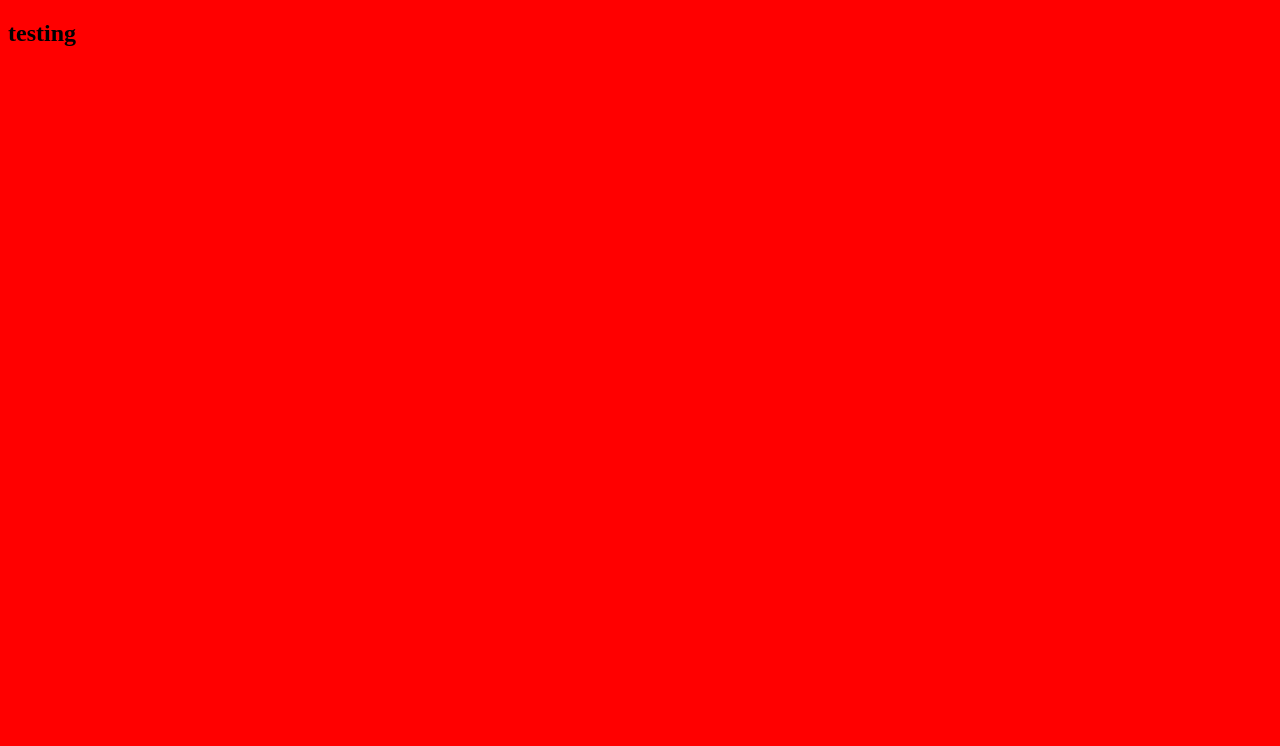
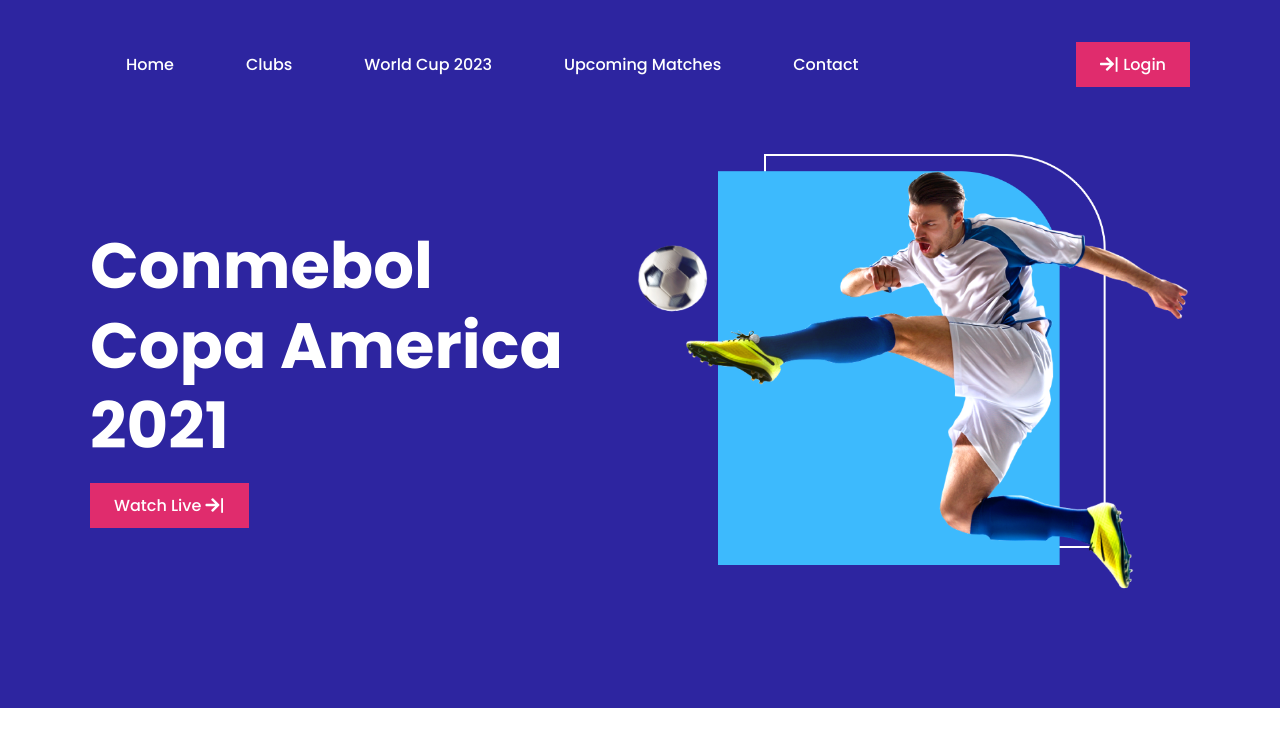
Before and after one commit to Mehedi615/Responsive-Football, a plain HTML site: page index.html in a window 1280 px wide. Drawn offline with Linux system fonts and the light colour scheme.

Commit message:
added header section

```diff
--- a/css/style.scss
+++ b/css/style.scss
@@ -1,3 +1,100 @@
+@import "media_queries";
+
+// google font
+@import url("https://fonts.googleapis.com/css2?family=Poppins:wght@400;500;600;700;800&display=swap");
+
+// reset
+* {
+  box-sizing: border-box;
+  margin: 0;
+  padding: 0;
+}
+
 body {
-  background: red;
+  font-family: "Poppins", sans-serif;
 }
+
+// utilities
+
+li {
+  list-style: none;
+}
+a {
+  text-decoration: none;
+}
+// common classes
+.container {
+  max-width: 1200px;
+  margin: 0 auto;
+  padding: 42px 50px;
+}
+
+.flex {
+  display: flex;
+}
+.grid {
+  display: grid;
+}
+.jc-center {
+  justify-content: center;
+}
+.jc-sb {
+  justify-content: space-between;
+}
+.ai-center {
+  align-items: center;
+}
+.btn-primary {
+  background: #e02c6d;
+  padding: 10px 24px;
+  font-weight: 500;
+  display: inline-block;
+
+  font-size: 16px;
+}
+
+.bg-header {
+  background: #2d25a0;
+}
+
+// header
+
+.header {
+  font-weight: 500;
+  font-size: 16px;
+  //   line-height: 24px;
+  a {
+    color: #fff;
+  }
+  li {
+    margin: 0 36px;
+  }
+  &-content {
+    padding: 67px 0;
+  }
+  &-contents {
+    h1 {
+      width: 485px;
+      height: 230px;
+      font-weight: bold;
+      font-size: 64px;
+      line-height: 80px;
+      color: #ffffff;
+    }
+    .btn-primary {
+      margin-top: 27px;
+    }
+  }
+
+  &-thumbnail {
+    display: inline-block;
+    img {
+      width: 556.01px;
+      height: 438px;
+      //   margin-left: 102px;
+    }
+    img:hover {
+      transform: matrix(-1, 0, 0, 1, 0, 0);
+    }
+  }
+}
--- a/index.html
+++ b/index.html
@@ -6,11 +6,47 @@
     <meta http-equiv="X-UA-Compatible" content="IE=edge">
     <meta name="viewport" content="width=device-width, initial-scale=1.0">
     <title>Responsive-Football</title>
+    <link rel="stylesheet" href="https://use.fontawesome.com/releases/v5.15.3/css/all.css"
+        integrity="sha384-SZXxX4whJ79/gErwcOYf+zWLeJdY/qpuqC4cAa9rOGUstPomtqpuNWT9wdPEn2fk" crossorigin="anonymous">
     <link rel="stylesheet" href="./css/style.css">
 </head>
 
 <body>
-    <h2>testing</h2>
+    <!-- header start -->
+    <section class="header bg-header">
+        <div class="container">
+            <!-- header menu -->
+            <nav class="header-menu ">
+                <ul class="flex jc-sb">
+                    <div class="header-menus flex jc-center ai-center">
+                        <li><a href="#">Home</a></li>
+                        <li><a href="#">Clubs</a></li>
+                        <li><a href="#">World Cup 2023</a></li>
+                        <li><a href="#">Upcoming Matches</a></li>
+                        <li><a href="#">Contact</a></li>
+                    </div>
+                    <div class="header-button btn-primary">
+                        <a href="#"><i class="fas fa-arrow-right"></i>| Login</a>
+                    </div>
+                </ul>
+            </nav>
+            <!-- header contents -->
+            <div class="header-content flex jc-sb ai-center ">
+                <div class="header-contents">
+                    <h1 class="header-contents-title">Conmebol Copa America 2021
+                    </h1>
+                    <div class="btn-primary">
+                        <a href="https://livecopaamerica.com/" target="_blank">Watch Live <i
+                                class="fas fa-arrow-right"></i>|</a>
+                    </div>
+                </div>
+                <div class="header-thumbnail">
+                    <img src="./images/banner.png" alt="banner">
+                </div>
+            </div>
+        </div>
+    </section>
+    <!-- header end -->
 </body>
 
 </html>
```
Also changed, not shown: css/_media_queries.scss (added), css/style.css, 1 other file.
